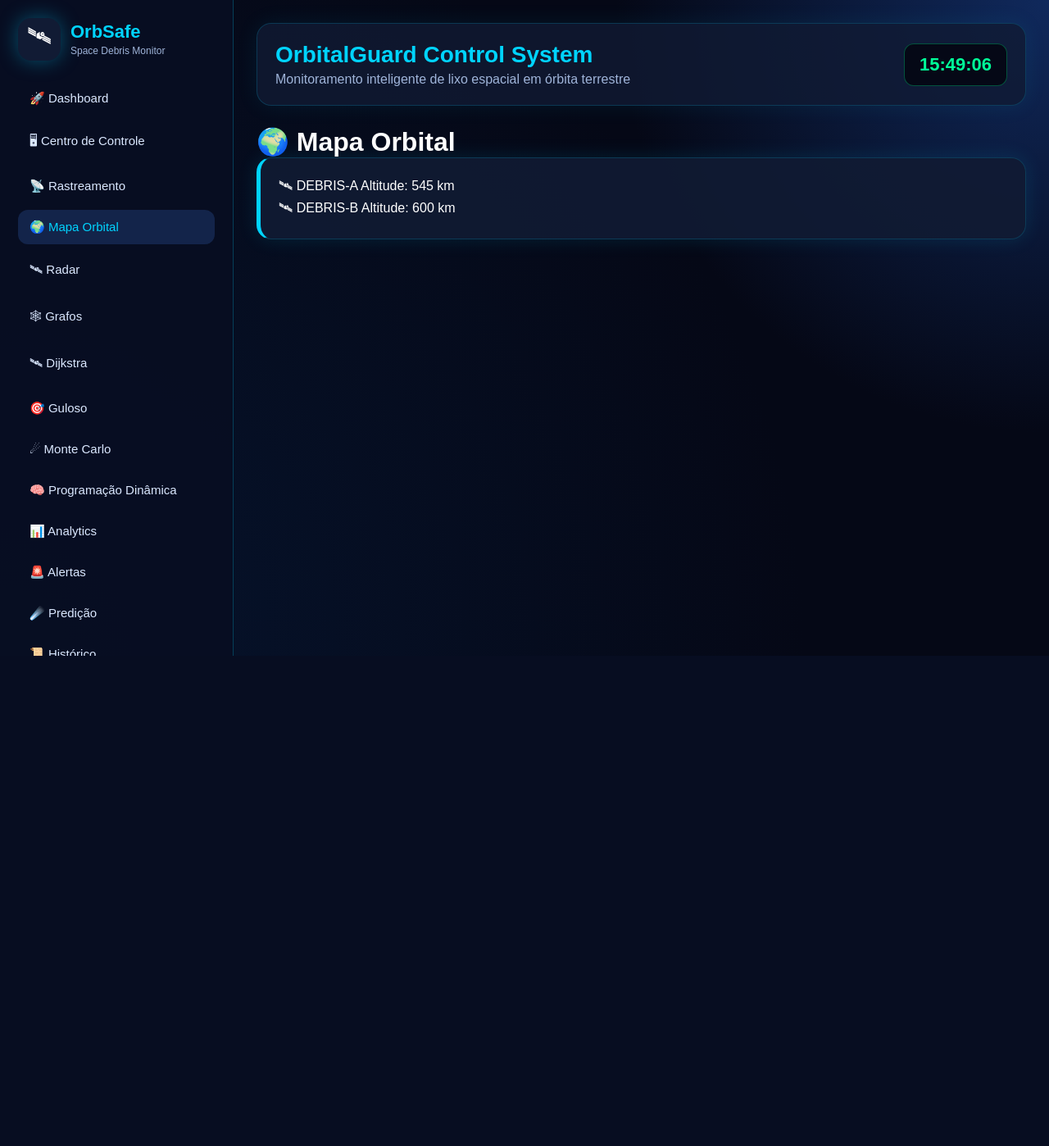
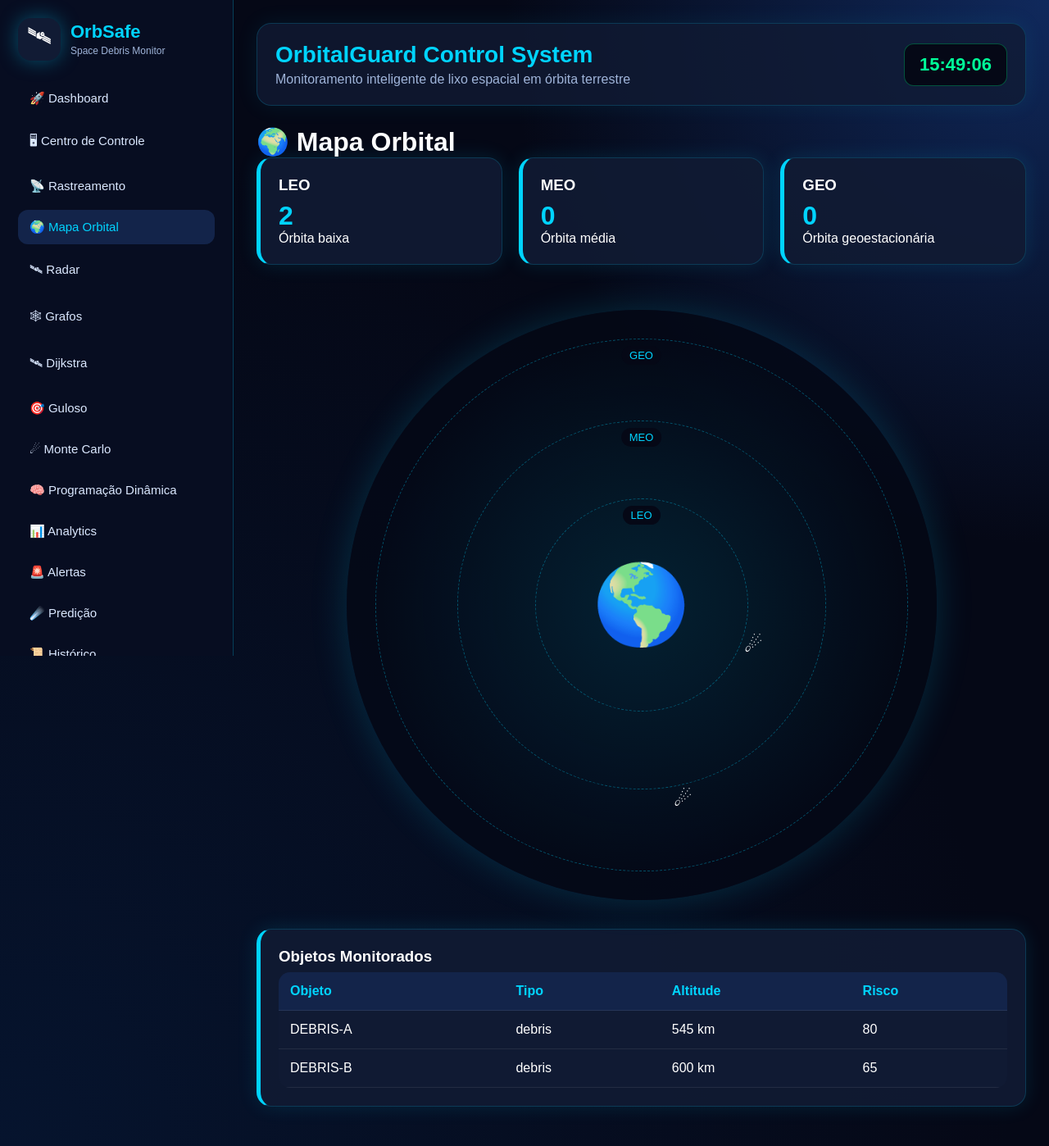
Before and after one commit to felipe-sol/gsdynamic, a Flask app: page /map in a window 1280 px wide. Shown: the whole page at 82% size. Before the commit the page ends 800 px from the top, so only its background shows below. Run offline with Flask 3, Linux system fonts and the light colour scheme; data that the repository does not hold is empty.

Commit message:
mapa orbital com novo visual - filtros e busca adicionados

```diff
--- a/app.py
+++ b/app.py
@@ -99,12 +99,18 @@ def control_center():
 
 @app.route("/map")
 def orbital_map():
+    objects = get_objects()
 
-    objects = get_objects()
+    leo = len([o for o in objects if o["altitude"] <= 2000])
+    meo = len([o for o in objects if 2000 < o["altitude"] <= 35786])
+    geo = len([o for o in objects if o["altitude"] > 35786])
 
     return render_template(
         "map.html",
-        objects=objects
+        objects=objects,
+        leo=leo,
+        meo=meo,
+        geo=geo
     )
 
 @app.route("/alerts")
@@ -122,9 +128,37 @@ def tracking():
 
     objects = get_objects()
 
+    search = request.args.get(
+        "search",
+        ""
+    ).lower()
+
+    obj_type = request.args.get(
+        "type",
+        ""
+    )
+
+    filtered = []
+
+    for obj in objects:
+
+        matches_search = (
+            search in obj["name"].lower()
+        )
+
+        matches_type = (
+            not obj_type
+            or obj["type"] == obj_type
+        )
+
+        if matches_search and matches_type:
+
+            filtered.append(obj)
+
     return render_template(
         "tracking.html",
-        objects=objects
+        objects=filtered,
+        total=len(filtered)
     )
 
 
--- a/static/css/style.css
+++ b/static/css/style.css
@@ -369,3 +369,124 @@ button:hover{
         align-items:flex-start;
     }
 }
+
+.orbital-map{
+    position:relative;
+    width:720px;
+    height:720px;
+    max-width:100%;
+    margin:35px auto;
+    border-radius:50%;
+    background:
+        radial-gradient(circle, rgba(0,212,255,0.12), transparent 65%),
+        rgba(5,8,22,0.75);
+    box-shadow:0 0 45px rgba(0,212,255,0.18);
+    overflow:hidden;
+}
+
+.orbit{
+    position:absolute;
+    border:1px dashed rgba(0,212,255,0.35);
+    border-radius:50%;
+    top:50%;
+    left:50%;
+    transform:translate(-50%,-50%);
+}
+
+.orbit span{
+    position:absolute;
+    top:8px;
+    left:50%;
+    transform:translateX(-50%);
+    color:#00d4ff;
+    background:#050816;
+    padding:4px 10px;
+    border-radius:20px;
+    font-size:13px;
+}
+
+.orbit-leo{
+    width:260px;
+    height:260px;
+}
+
+.orbit-meo{
+    width:450px;
+    height:450px;
+}
+
+.orbit-geo{
+    width:650px;
+    height:650px;
+}
+
+.map-earth{
+    position:absolute;
+    top:50%;
+    left:50%;
+    transform:translate(-50%,-50%);
+    font-size:95px;
+    z-index:5;
+}
+
+.map-object{
+    position:absolute;
+    top:50%;
+    left:50%;
+    font-size:25px;
+    z-index:8;
+    cursor:pointer;
+    transition:0.25s;
+}
+
+.map-object:hover{
+    transform:scale(1.4);
+    filter:drop-shadow(0 0 10px #00d4ff);
+}
+
+.obj1{ transform:rotate(15deg) translateX(130px) rotate(-15deg); }
+.obj2{ transform:rotate(80deg) translateX(225px) rotate(-80deg); }
+.obj3{ transform:rotate(145deg) translateX(225px) rotate(-145deg); }
+.obj4{ transform:rotate(210deg) translateX(130px) rotate(-210deg); }
+.obj5{ transform:rotate(290deg) translateX(225px) rotate(-290deg); }
+.obj6{ transform:rotate(330deg) translateX(325px) rotate(-330deg); }
+.obj7{ transform:rotate(40deg) translateX(325px) rotate(-40deg); }
+.obj8{ transform:rotate(120deg) translateX(130px) rotate(-120deg); }
+.obj9{ transform:rotate(250deg) translateX(325px) rotate(-250deg); }
+.obj10{ transform:rotate(310deg) translateX(130px) rotate(-310deg); }
+
+.tracking-filters{
+
+display:flex;
+
+gap:15px;
+
+align-items:center;
+
+flex-wrap:wrap;
+
+}
+
+.risk-low{
+
+color:#00ff99;
+
+font-weight:bold;
+
+}
+
+.risk-medium{
+
+color:#ffd000;
+
+font-weight:bold;
+
+}
+
+.risk-high{
+
+color:#ff4444;
+
+font-weight:bold;
+
+}
--- a/templates/map.html
+++ b/templates/map.html
@@ -4,21 +4,85 @@
 
 <h1>🌍 Mapa Orbital</h1>
 
-<div class="card">
+<div class="cards">
+
+    <div class="card">
+        <h3>LEO</h3>
+        <h1>{{ leo }}</h1>
+        <p>Órbita baixa</p>
+    </div>
+
+    <div class="card">
+        <h3>MEO</h3>
+        <h1>{{ meo }}</h1>
+        <p>Órbita média</p>
+    </div>
+
+    <div class="card">
+        <h3>GEO</h3>
+        <h1>{{ geo }}</h1>
+        <p>Órbita geoestacionária</p>
+    </div>
+
+</div>
+
+<div class="orbital-map">
+
+    <div class="orbit orbit-leo">
+        <span>LEO</span>
+    </div>
+
+    <div class="orbit orbit-meo">
+        <span>MEO</span>
+    </div>
+
+    <div class="orbit orbit-geo">
+        <span>GEO</span>
+    </div>
+
+    <div class="map-earth">
+        🌎
+    </div>
 
     {% for obj in objects %}
 
-        <p>
+        <div class="map-object obj{{ loop.index }}"
+             title="{{ obj.name }} | {{ obj.altitude }} km | Risco {{ obj.risk }}">
 
-        🛰 {{ obj.name }}
+            {% if obj.type == "satellite" %}
+                🛰
+            {% else %}
+                ☄
+            {% endif %}
 
-        Altitude:
-        {{ obj.altitude }} km
-
-        </p>
+        </div>
 
     {% endfor %}
 
 </div>
 
+<div class="card">
+
+    <h3>Objetos Monitorados</h3>
+
+    <table>
+        <tr>
+            <th>Objeto</th>
+            <th>Tipo</th>
+            <th>Altitude</th>
+            <th>Risco</th>
+        </tr>
+
+        {% for obj in objects %}
+        <tr>
+            <td>{{ obj.name }}</td>
+            <td>{{ obj.type }}</td>
+            <td>{{ obj.altitude }} km</td>
+            <td>{{ obj.risk }}</td>
+        </tr>
+        {% endfor %}
+    </table>
+
+</div>
+
 {% endblock %}
```
Also changed, not shown: templates/tracking.html (+95 -7 lines).
